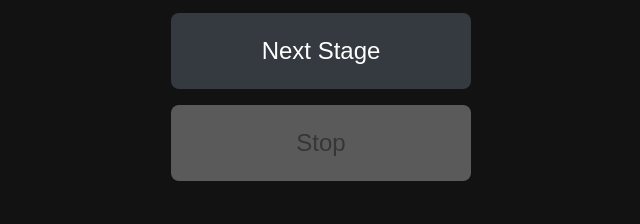
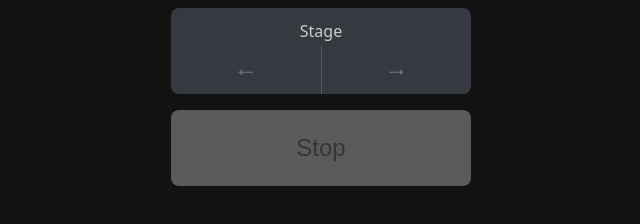
Before and after one commit to Dmitrijv/contrast-hero-9000, a plain HTML site: page index.html in a window 1280 px wide. Shown: the part 444-668 px from the top of the page, without its empty margins (319-959 px from the left). Drawn offline with Linux system fonts and the light colour scheme.

Commit message:
Add split Stage control with backward navigation

```diff
--- a/index.html
+++ b/index.html
@@ -50,12 +50,36 @@
         #startBtn:active:not(:disabled) {
             background-color: #218838;
         }
-        #nextBtn {
+        .stage-control {
             background-color: #343a40;
+            border-radius: 8px;
+            overflow: hidden;
+        }
+        #stageLabel {
+            padding: 0.75rem 0 0.25rem;
+            font-size: 1rem;
+            text-align: center;
+            color: #cccccc;
+        }
+        .stage-buttons {
+            display: flex;
+        }
+        .stage-buttons button {
+            flex: 1;
+            padding: 0.5rem 1rem 0.75rem;
+            border-radius: 0;
+            background-color: transparent;
             color: #ffffff;
         }
-        #nextBtn:active:not(:disabled) {
+        .stage-buttons button + button {
+            border-left: 1px solid #555b61;
+        }
+        .stage-buttons button:active:not(:disabled) {
             background-color: #23272b;
+        }
+        .stage-buttons button:disabled {
+            background-color: transparent;
+            color: #747a80;
         }
         #stopBtn {
             background-color: #ffffff;
@@ -80,7 +104,13 @@
     <div id="display">00:00</div>
     <div class="controls">
         <button id="startBtn">Start</button>
-        <button id="nextBtn" disabled>Next Stage</button>
+        <div class="stage-control" role="group" aria-labelledby="stageLabel">
+            <div id="stageLabel">Stage</div>
+            <div class="stage-buttons">
+                <button id="prevBtn" aria-label="Previous stage" disabled>&larr;</button>
+                <button id="nextBtn" aria-label="Next stage" disabled>&rarr;</button>
+            </div>
+        </div>
         <button id="stopBtn" disabled>Stop</button>
     </div>
 
@@ -95,6 +125,7 @@
         const displayEl = document.getElementById('display');
         const statusEl = document.getElementById('status');
         const startBtn = document.getElementById('startBtn');
+        const prevBtn = document.getElementById('prevBtn');
         const nextBtn = document.getElementById('nextBtn');
         const stopBtn = document.getElementById('stopBtn');
 
@@ -133,6 +164,7 @@
             const m = Math.floor(timeLeft / 60).toString().padStart(2, '0');
             const s = (timeLeft % 60).toString().padStart(2, '0');
             displayEl.textContent = `${m}:${s}`;
+            prevBtn.disabled = currentPhase === 'idle' || (currentPhase === 'hot' && cyclesLeft === 3);
         }
 
         function tick(silent = false) {
@@ -163,6 +195,18 @@
                     statusEl.style.color = '#4bff4b';
                 }
             }
+            updateDisplay();
+        }
+
+        function previousStage() {
+            if (currentPhase === 'idle' || (currentPhase === 'hot' && cyclesLeft === 3)) return;
+
+            if (currentPhase === 'hot') cyclesLeft++;
+            currentPhase = currentPhase === 'hot' ? 'cold' : 'hot';
+            timeLeft = currentPhase === 'hot' ? 180 : 60;
+
+            statusEl.textContent = `${currentPhase === 'hot' ? 'Hot' : 'Cold'} Phase - Cycle ${4 - cyclesLeft}/3`;
+            statusEl.style.color = currentPhase === 'hot' ? '#ff4b4b' : '#00d2ff';
             updateDisplay();
         }
 
@@ -213,11 +257,13 @@
             displayEl.textContent = '00:00';
 
             startBtn.disabled = false;
+            prevBtn.disabled = true;
             nextBtn.disabled = true;
             stopBtn.disabled = true;
         }
 
         startBtn.addEventListener('click', startTimer);
+        prevBtn.addEventListener('click', previousStage);
         nextBtn.addEventListener('click', nextStage);
         stopBtn.addEventListener('click', stopTimer);
     </script>
```
Also changed, not shown: 1 other file.
